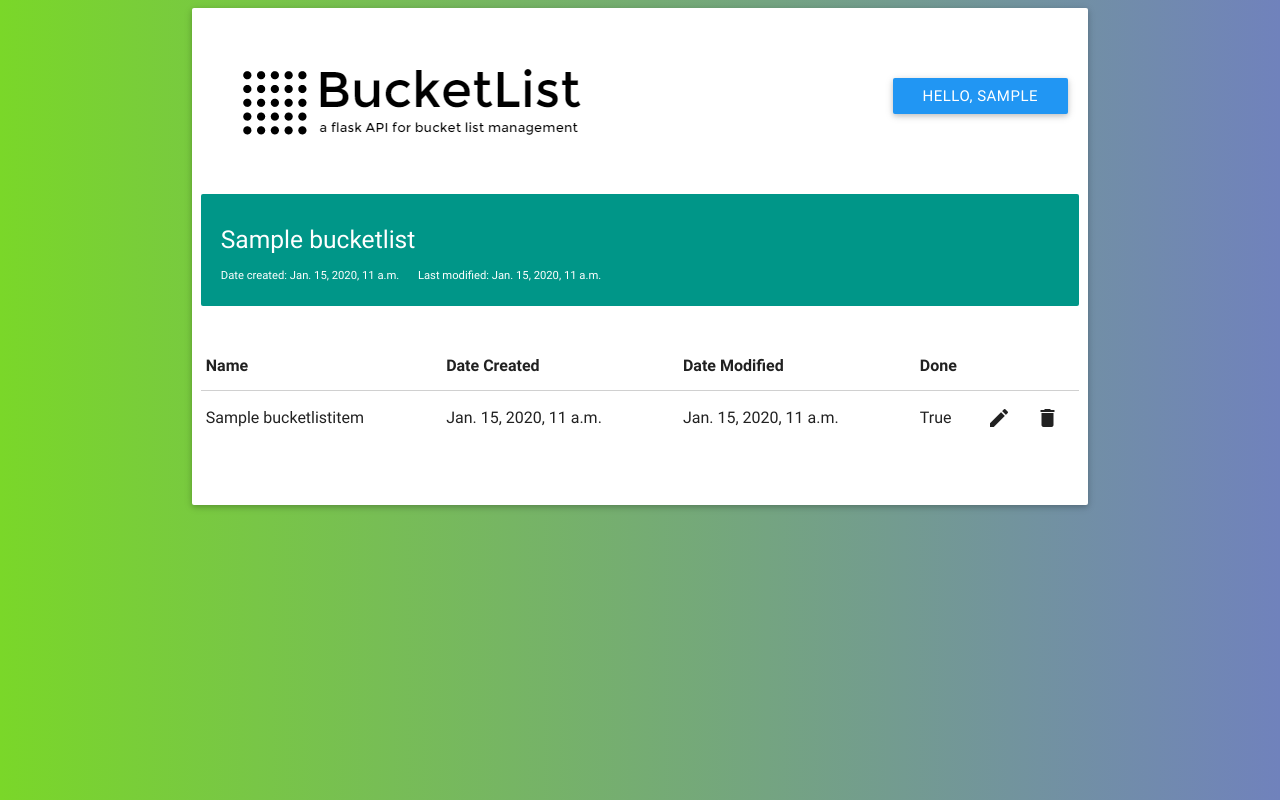
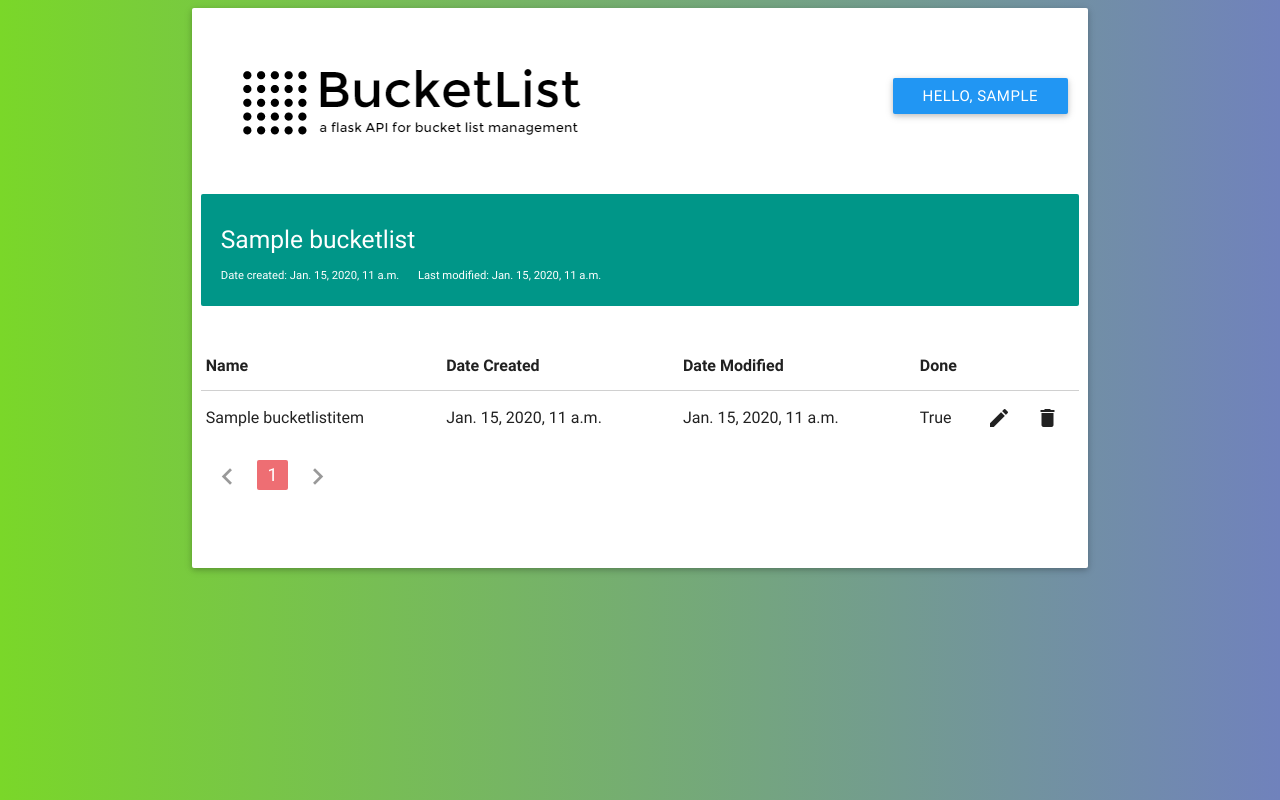
Before and after one commit to andela-tadesanya/bucketlist-django, a Django app: page /user/bucketlist/1/items/ in a window 1280 px wide. Run offline with Django 3.2, Linux system fonts and the light colour scheme; a user stored in the database is signed in; tables that the repository leaves empty hold one stand-in row (values such as "Sample post"); some libraries are stand-ins or nearby versions.

Commit message:
pagination for bucketlist items

```diff
--- a/bucketlist_django/bucketlist/static/bucketlist/css/style.css
+++ b/bucketlist_django/bucketlist/static/bucketlist/css/style.css
@@ -1,5 +1,5 @@
 body{
-    background-color: #000000;
+    background-color: #aa00ff;
     padding: 0px;
     margin: 0px;
 }
--- a/bucketlist_django/bucketlist/templates/bucketlist/items.html
+++ b/bucketlist_django/bucketlist/templates/bucketlist/items.html
@@ -31,7 +31,7 @@
                 </thead>
 
                 <tbody>
-                {% for item in items %}
+                {% for item in items.object_list %}
                     <tr>
                         <td>{{item.name}}</td>
                         <td>{{item.date_created}}</td>
@@ -47,6 +47,27 @@
                 {% endfor %}
                 </tbody>
             </table>
+            <!-- pagination -->
+            <ul class="pagination">
+                <!-- previous -->
+                {% if items.has_previous %}
+                    <li class="waves-effect"><a href="?page={{ items.previous_page_number }}"><i class="material-icons">chevron_left</i></a></li>
+                {% else %}
+                    <li class="disabled"><a href="#"><i class="material-icons">chevron_left</i></a></li>
+                {% endif %}
+
+                <!-- page numbers -->
+                {% for page in items.paginator.page_range %}
+                    <li class="{% if items.number == page %}active{% else %}waves-effect{% endif %}"><a href="?page={{page}}">{{ page }}</a></li>
+                {% endfor %}
+
+                <!-- next -->
+                {% if items.has_next %}
+                    <li class="waves-effect"><a href="?page={{ items.next_page_number }}"><i class="material-icons">chevron_right</i></a></li>
+                {% else %}
+                    <li class="disabled"><a href="#"><i class="material-icons">chevron_right</i></a></li>
+                {% endif %}
+            </ul>
         </div>
     </div>
 
--- a/bucketlist_django/bucketlist/views.py
+++ b/bucketlist_django/bucketlist/views.py
@@ -482,7 +482,21 @@ class BucketlistItemView(View):
         bucketlist = get_object_or_404(Bucketlist, pk=id)
 
         # get the list of items for this bucketlist
-        items = bucketlist.bucketlistitems.all()
+        items_object = bucketlist.bucketlistitems.all()
+
+        # setup paginator
+        paginator = Paginator(items_object, 10)
+
+        # get page being requested
+        page = request.GET.get('page')
+        try:
+            items = paginator.page(page)
+        except PageNotAnInteger:
+            # If page is not an integer, deliver first page.
+            items = paginator.page(1)
+        except EmptyPage:
+            # If page is out of range deliver last page
+            items = paginator.page(paginator.num_pages)
 
         context = {'bucketlist': bucketlist, 'items': items}
 
```
